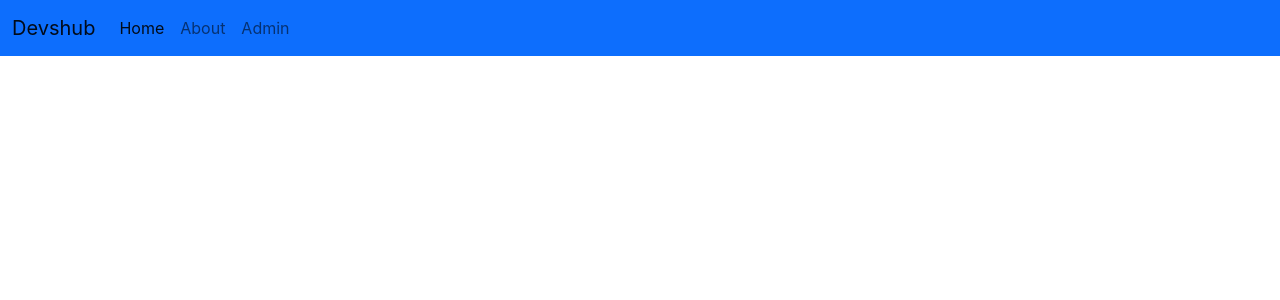
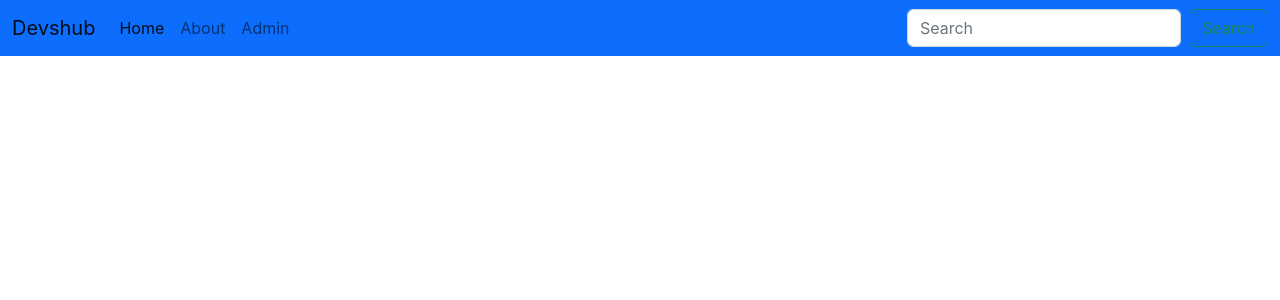
Before and after one commit to ndurivin/devshub, a React (Create React App) app: page / in a window 1280 px wide. Shown: the top 300 px of the page. Built offline with nearby package versions, Linux system fonts and the light colour scheme.

Commit message:
Added the search bar section in the navbar

```diff
--- a/src/components/App.js
+++ b/src/components/App.js
@@ -1,4 +1,5 @@
 import { BrowserRouter as Router } from 'react-router-dom'
+import Devcard from './Devcard';
 import Navbar from './Navbar';
 
 function App() {
@@ -6,7 +7,8 @@
 
     <Router>
       <div className="App">
-        <Navbar />
+        <Navbar /> <br/>
+        <Devcard />
     </div>
     </Router>
 
--- a/src/components/Devcard.js
+++ b/src/components/Devcard.js
@@ -1,8 +1,9 @@
 import React from 'react'
+import { Link } from 'react-router-dom'
 
 function Devcard() {
   return (
-    <div>
+      <div>
 
     </div>
   )
--- a/src/components/Navbar.js
+++ b/src/components/Navbar.js
@@ -22,10 +22,10 @@
                 <Link to="/admin" className="nav-link">Admin</Link>
               </li>
             </ul>
-            {/* <form className="d-flex" role="search">
-              <input className="form-control me-2" type="search" placeholder="Search" aria-label="Search">
-              <button className="btn btn-outline-success" type="submit">Search Dev</button>
-            </form> */}
+            <form className="d-flex" role="search">
+              <input className="form-control me-2" type="search" placeholder="Search" aria-label="Search"/>
+              <button className="btn btn-outline-success" type="submit">Search </button>
+            </form>
           </div>
         </div>
       </nav>
```
